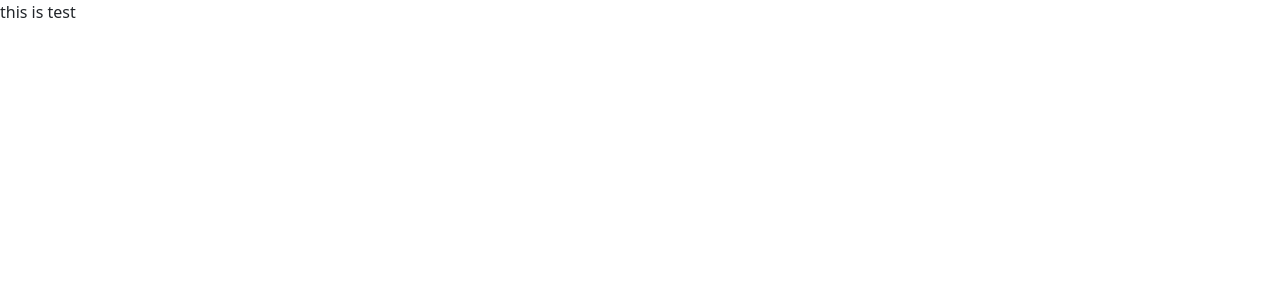
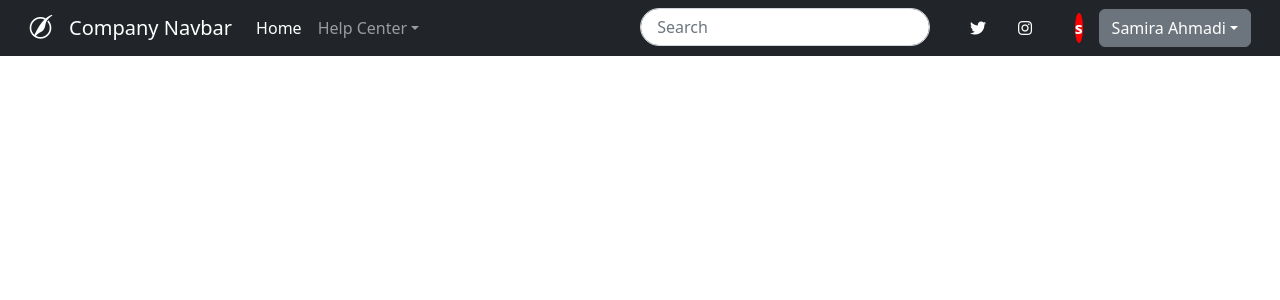
Before and after one commit to samiraahmadi702/company-dashboard, a React (Create React App) app: page / in a window 1280 px wide. Shown: the top 300 px of the page. Built offline with nearby package versions, Linux system fonts and the light colour scheme.

Commit message:
+ Add navbar

```diff
--- a/src/App.js
+++ b/src/App.js
@@ -1,9 +1,13 @@
 import './App.css';
+import {BrowserRouter} from "react-router-dom";
+import Navbar from "./components/Navbar";
+
 function App() {
     return (
-        <>
-            this is test
-        </>
+        <BrowserRouter>
+            <Navbar/>
+
+        </BrowserRouter>
     );
 }
 
--- /dev/null
+++ b/src/components/Navbar.jsx
@@ -0,0 +1,74 @@
+const Navbar = () => {
+    return (<>
+        <nav className="navbar navbar-expand-lg navbar-dark bg-dark">
+            <div className="container-fluid">
+                <div className="row w-100">
+                    <div className="col-6">
+                        <div className="d-flex">
+                             <span className="navbar-brand">
+                       <i className="fab fa-pied-piper fa-lg mx-3"></i>
+                       Company Navbar
+                   </span>
+                            <div className="collapse navbar-collapse">
+                                <ul className="navbar-nav me-auto mb-2 mb-lg-0">
+                                    <li className="nav-item">
+                                        <a href="#" className="nav-link active">Home</a>
+                                    </li>
+                                    <li className="nav-item dropdown">
+                                        <a className="nav-link dropdown-toggle" href="#" id="navbarDropdown"
+                                           role="button"
+                                           data-bs-toggle="dropdown" aria-expanded="false">
+                                            Help Center
+                                        </a>
+                                        <ul className="dropdown-menu" aria-labelledby="navbarDropdown">
+                                            <li><a className="dropdown-item" href="#">Help 1</a></li>
+                                            <li><a className="dropdown-item" href="#">Help 2</a></li>
+                                            <li><a className="dropdown-item" href="#">Help 3</a></li>
+                                        </ul>
+                                    </li>
+                                </ul>
+
+                            </div>
+                        </div>
+                    </div>
+                    <div className="col-3">
+                        <input type="search" className="form-control rounded-pill"
+                               placeholder=" Search"/>
+                    </div>
+                    <div className="col-1 d-flex align-items-center">
+                        <i className="fab fa-twitter mx-3"
+                           style={{color: "white"}}
+                           title="twitter">
+                        </i>
+                        <i className="fab fa-instagram mx-3"
+                           style={{color: "white"}}
+                           title="instagram">
+                        </i>
+                    </div>
+                    <div className="col-2 d-flex align-items-center">
+                        <div className="rounded-circle d-flex justify-content-center align-items-center mx-3"
+                             style={{
+                                 backgroundColor: "red",
+                                 color: "white",
+                                 width: "30px",
+                                 height: "30px",
+                             }}>
+                            <span className="fw-bold">s</span>
+                        </div>
+                        <div className="dropdown">
+                            <button className="btn btn-secondary dropdown-toggle" type="button" id="dropdownMenu"
+                                    data-bs-toggle="dropdown" aria-expanded="false">
+                                Samira Ahmadi
+                            </button>
+                            <ul className="dropdown-menu" aria-labelledby="dropdownMenu">
+                                <li><a className="dropdown-item" href="#">Account Setting</a></li>
+                                <li><a className="dropdown-item" href="#">Payment</a></li>
+                            </ul>
+                        </div>
+                    </div>
+                </div>
+            </div>
+        </nav>
+    </>)
+}
+export default Navbar;
```
